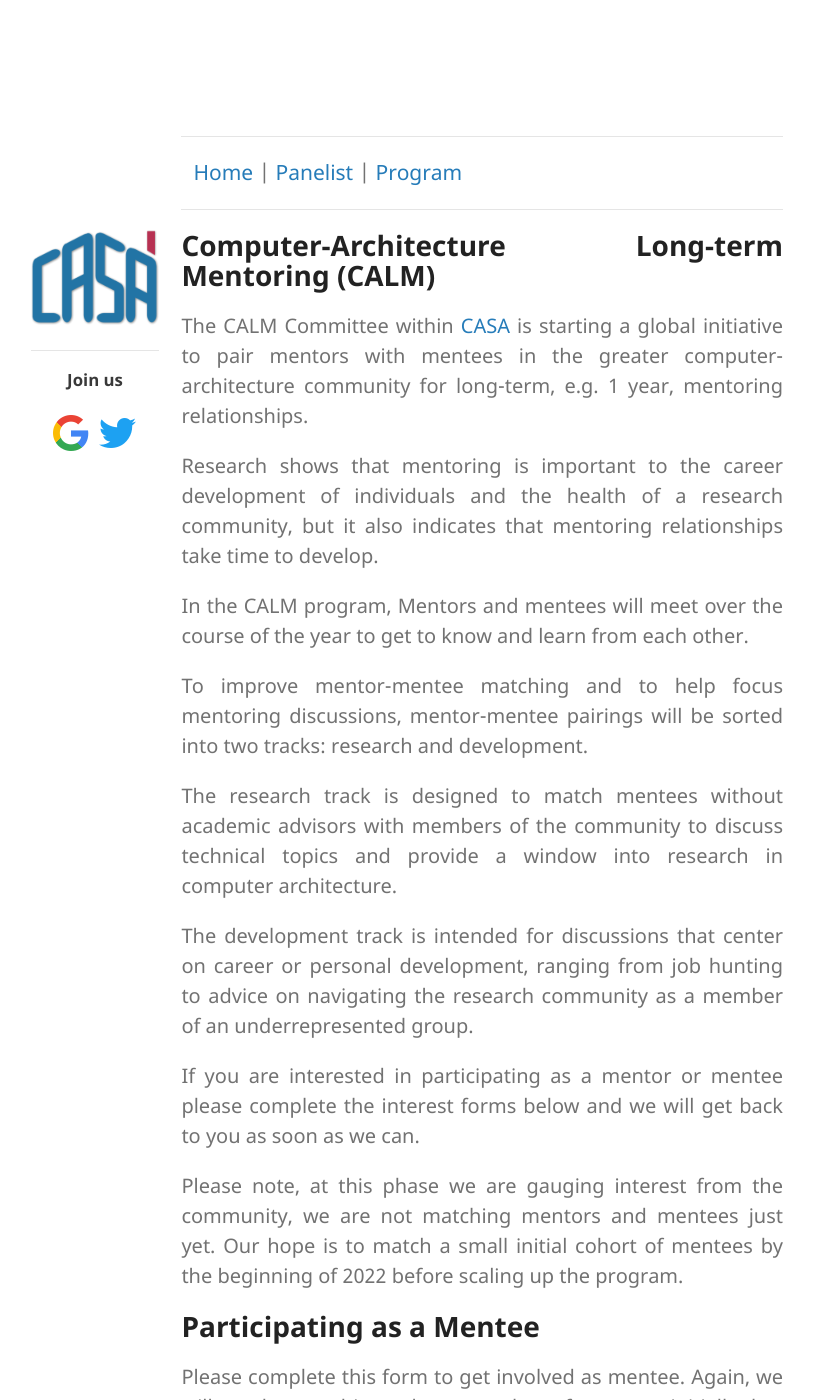
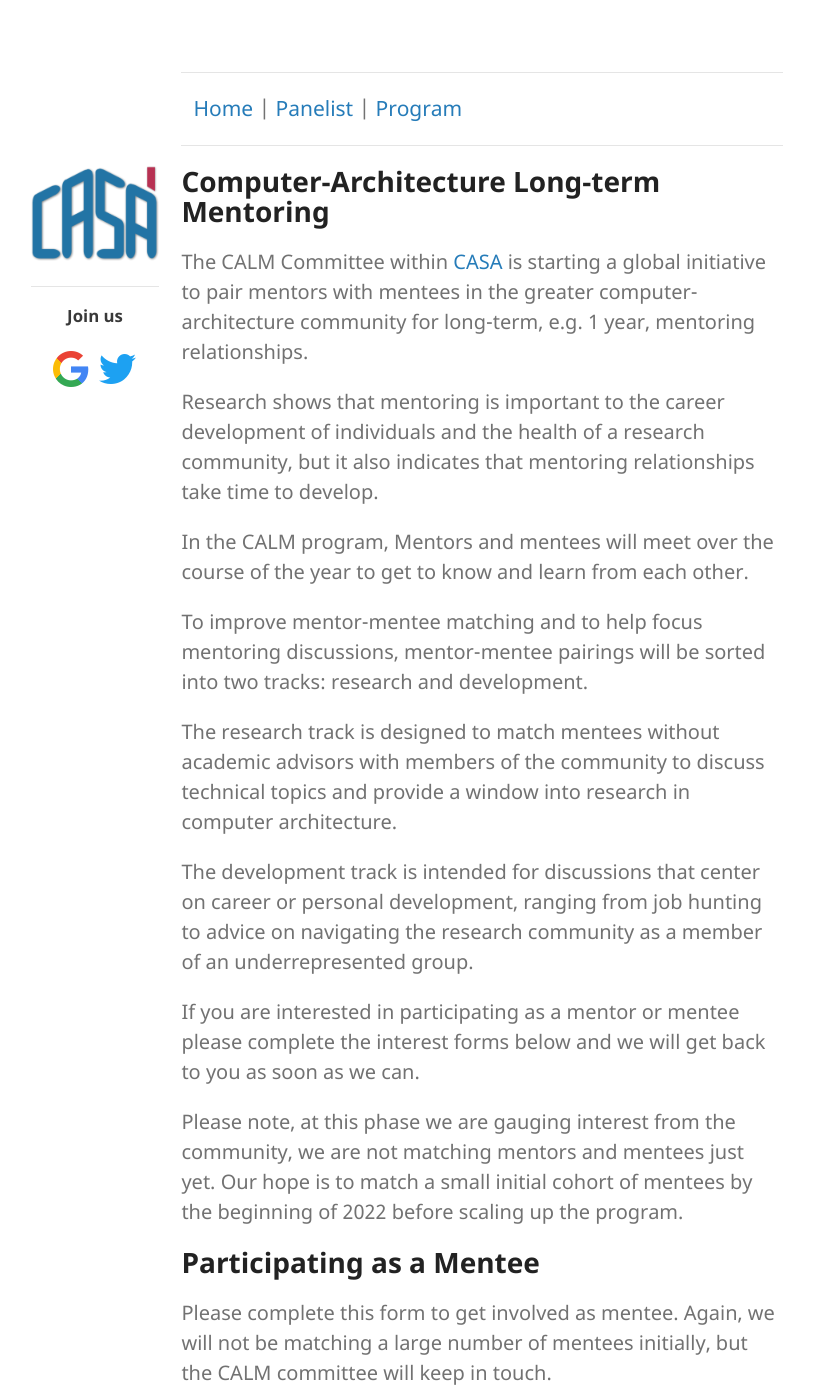
Before and after one commit to suyashmahar/jekyll-conf-website, a Jekyll site: the page built from index.md, in a window 1280 px wide and 1400 px high. Shown: the whole window, without its empty margins (233-1047 px from the left). Built offline with Jekyll 4.4.1, drawn with Linux system fonts in a browser that asks for light colours; the repository's description, which GitHub fills in, is left out; our own code applies the rules of GitHub Pages for plain Markdown files.

Commit message:
Fix text justification and margins

```diff
--- a/_sass/jekyll-theme-minimal.scss
+++ b/_sass/jekyll-theme-minimal.scss
@@ -13,7 +13,8 @@
 
 body {
   background-color: #fff;
-  padding:10%;
+  padding:5%;
+	// padding-top: 200%
   padding-right: 20%;
   padding-left: 20%;
   font: 14px/1.5 "Noto Sans", "Helvetica Neue", Helvetica, Arial, sans-serif;
--- a/assets/css/style.scss
+++ b/assets/css/style.scss
@@ -38,7 +38,6 @@ ul.organizer-gallery > li {
 
 section {
     font-size: 20px;
-    text-align: justify;
 }
 
 section > table > tbody > tr:first-child >  td:first-child {
--- a/index.md
+++ b/index.md
@@ -2,7 +2,7 @@
 layout: default
 ---
 
-# Computer-Architecture Long-term Mentoring (CALM)
+# Computer-Architecture Long-term Mentoring
 
 The CALM Committee within [CASA](http://www.comparchsa.org) is starting a global initiative to pair mentors
 with mentees in the greater computer-architecture community for long-term, e.g.
@@ -32,6 +32,8 @@ complete the interest forms below and we will get back to you as soon as we can.
 Please note, at this phase we are gauging interest from the community, we are
 not matching mentors and mentees just yet.  Our hope is to match a small initial
 cohort of mentees by the beginning of 2022 before scaling up the program.
+
+
 
 
 # Participating as a Mentee
```
